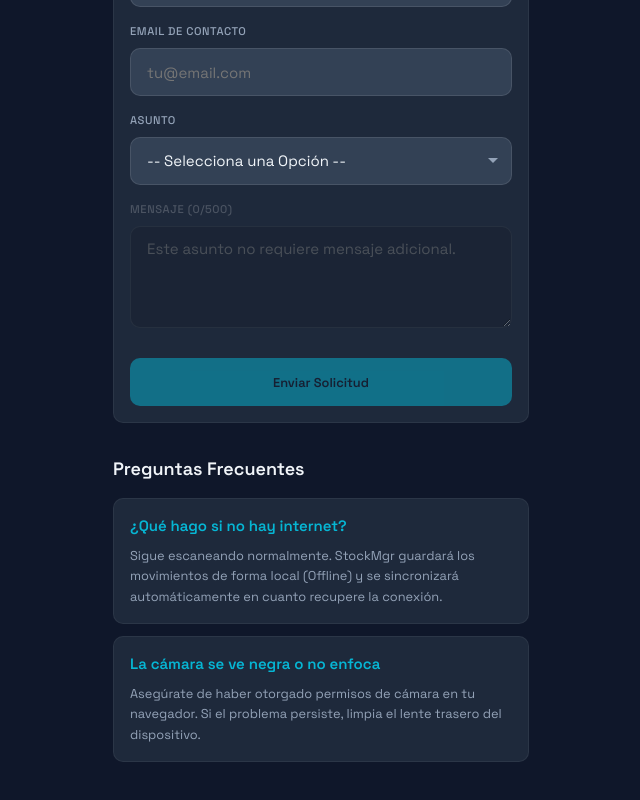
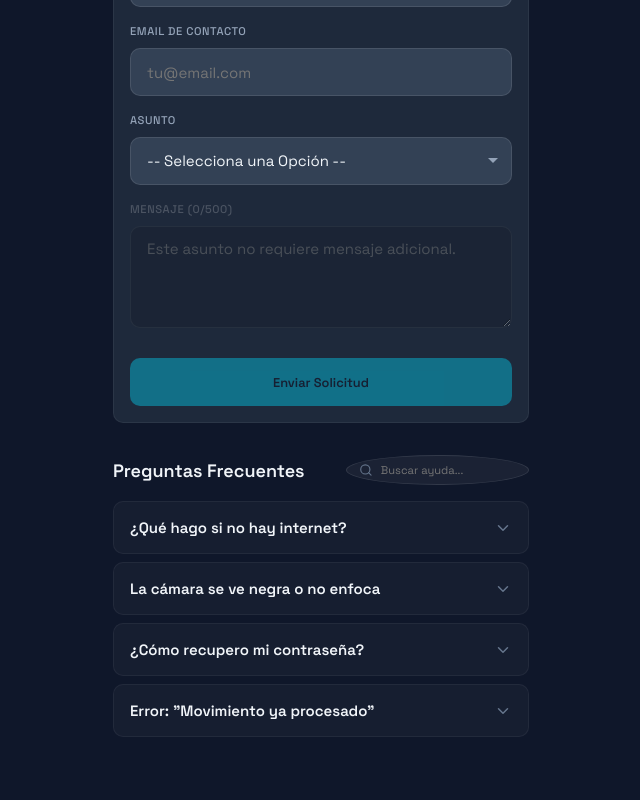
Before and after one commit to soluttek/StockMgr, a Vue app: page /#/soporte in a window 1280 px wide. Shown: the part 392-1192 px from the top of the page, without its empty margins (319-959 px from the left). Built offline with nearby package versions, Linux system fonts and the light colour scheme; no server answers.

Commit message:
feat(ui): refactor FAQ to searchable accordion for minimalist UX

```diff
--- a/src/views/SupportView.vue
+++ b/src/views/SupportView.vue
@@ -9,6 +9,42 @@ const subject = ref('')
 const message = ref('')
 const isSubmitting = ref(false)
 const isSent = ref(false)
+
+// FAQ Accordion State
+const activeFaqIndex = ref<number | null>(null)
+const searchQuery = ref('')
+
+const faqs = [
+  {
+    question: '¿Qué hago si no hay internet?',
+    answer: 'Sigue escaneando normalmente. StockMgr guardará los movimientos de forma local (Offline) y se sincronizará automáticamente en cuanto recupere la conexión.'
+  },
+  {
+    question: 'La cámara se ve negra o no enfoca',
+    answer: 'Asegúrate de haber otorgado permisos de cámara en tu navegador. Si el problema persiste, limpia el lente trasero del dispositivo o reinicia la aplicación.'
+  },
+  {
+    question: '¿Cómo recupero mi contraseña?',
+    answer: 'Debes enviar una "Solicitud de Desbloqueo" a través del formulario de esta página. El administrador revisará tu identidad y reseteará tus credenciales.'
+  },
+  {
+    question: 'Error: "Movimiento ya procesado"',
+    answer: 'Este aviso aparece cuando intentas sincronizar un movimiento que el servidor ya recibió. No requiere acción adicional, el sistema evita duplicados automáticamente.'
+  }
+]
+
+const filteredFaqs = computed(() => {
+  if (!searchQuery.value) return faqs
+  const query = searchQuery.value.toLowerCase()
+  return faqs.filter(f =>
+    f.question.toLowerCase().includes(query) ||
+    f.answer.toLowerCase().includes(query)
+  )
+})
+
+const toggleFaq = (index: number) => {
+  activeFaqIndex.value = activeFaqIndex.value === index ? null : index
+}
 
 const isMessageEnabled = computed(() => {
   return subject.value === 'Problemas Técnicos.' || subject.value === 'Otros...'
@@ -131,17 +167,43 @@ function handleBack() {
 
       <!-- FAQ Section -->
       <section class="faq-section">
-        <h3>Preguntas Frecuentes</h3>
+        <div class="faq-header">
+          <h3>Preguntas Frecuentes</h3>
+          <div class="search-mini">
+            <svg xmlns="http://www.w3.org/2000/svg" width="16" height="16" viewBox="0 0 24 24" fill="none" stroke="currentColor" stroke-width="2" stroke-linecap="round" stroke-linejoin="round"><circle cx="11" cy="11" r="8"></circle><line x1="21" y1="21" x2="16.65" y2="16.65"></line></svg>
+            <input v-model="searchQuery" type="text" placeholder="Buscar ayuda...">
+          </div>
+        </div>
 
         <div class="faq-list">
-          <div class="faq-item card">
-            <h4>¿Qué hago si no hay internet?</h4>
-            <p>Sigue escaneando normalmente. StockMgr guardará los movimientos de forma local (Offline) y se sincronizará automáticamente en cuanto recupere la conexión.</p>
+          <div
+            v-for="(faq, index) in filteredFaqs"
+            :key="index"
+            class="faq-item-accordion"
+            :class="{ 'active': activeFaqIndex === index }"
+          >
+            <button class="faq-question" @click="toggleFaq(index)">
+              <span>{{ faq.question }}</span>
+              <svg
+                xmlns="http://www.w3.org/2000/svg"
+                width="18" height="18"
+                viewBox="0 0 24 24" fill="none"
+                stroke="currentColor" stroke-width="2"
+                stroke-linecap="round" stroke-linejoin="round"
+                class="chevron"
+              >
+                <polyline points="6 9 12 15 18 9"></polyline>
+              </svg>
+            </button>
+            <div class="faq-answer">
+              <div class="answer-content">
+                {{ faq.answer }}
+              </div>
+            </div>
           </div>
 
-          <div class="faq-item card">
-            <h4>La cámara se ve negra o no enfoca</h4>
-            <p>Asegúrate de haber otorgado permisos de cámara en tu navegador. Si el problema persiste, limpia el lente trasero del dispositivo.</p>
+          <div v-if="filteredFaqs.length === 0" class="no-results">
+            No encontramos respuestas para "{{ searchQuery }}". Prueba con otra palabra.
           </div>
         </div>
       </section>
@@ -333,28 +395,116 @@ textarea:disabled {
   color: var(--text-muted);
 }
 
-.faq-section h3 {
+/* FAQ Styles Refactored */
+.faq-section {
+  margin-bottom: var(--sp-12);
+}
+
+.faq-header {
+  display: flex;
+  justify-content: space-between;
+  align-items: center;
+  margin-bottom: var(--sp-4);
+  flex-wrap: wrap;
+  gap: var(--sp-3);
+}
+
+.faq-header h3 {
   font-size: var(--fs-lg);
   font-weight: 600;
-  margin-bottom: var(--sp-4);
+  margin: 0;
+}
+
+.search-mini {
+  display: flex;
+  align-items: center;
+  gap: var(--sp-2);
+  background: rgba(255, 255, 255, 0.05);
+  border: 1px solid rgba(255, 255, 255, 0.1);
+  padding: 6px 12px;
+  border-radius: var(--radius-full);
+  min-width: 180px;
+}
+
+.search-mini input {
+  background: none;
+  border: none;
+  font-size: var(--fs-xs);
+  color: var(--text-primary);
+  outline: none;
+  width: 100%;
+}
+
+.search-mini svg {
+  color: var(--text-muted);
 }
 
 .faq-list {
   display: flex;
   flex-direction: column;
-  gap: var(--sp-3);
+  gap: var(--sp-2);
 }
 
-.faq-item h4 {
-  font-size: var(--fs-base);
-  font-weight: 600;
-  color: var(--accent);
-  margin-bottom: var(--sp-2);
+.faq-item-accordion {
+  background: rgba(255, 255, 255, 0.03);
+  border: 1px solid rgba(255, 255, 255, 0.05);
+  border-radius: var(--radius-md);
+  overflow: hidden;
+  transition: all 0.3s var(--ease-out);
 }
 
-.faq-item p {
+.faq-item-accordion.active {
+  background: rgba(255, 255, 255, 0.06);
+  border-color: rgba(6, 182, 212, 0.3);
+}
+
+.faq-question {
+  width: 100%;
+  display: flex;
+  justify-content: space-between;
+  align-items: center;
+  padding: var(--sp-4);
+  background: none;
+  border: none;
+  text-align: left;
+  cursor: pointer;
+  color: var(--text-primary);
+  font-weight: 600;
+  font-size: var(--fs-base);
+}
+
+.chevron {
+  transition: transform 0.3s var(--ease-out);
+  color: var(--text-muted);
+}
+
+.active .chevron {
+  transform: rotate(180deg);
+  color: var(--accent);
+}
+
+.faq-answer {
+  max-height: 0;
+  overflow: hidden;
+  transition: max-height 0.3s var(--ease-out);
+}
+
+.active .faq-answer {
+  max-height: 200px; /* Suficiente para el contenido */
+}
+
+.answer-content {
+  padding: 0 var(--sp-4) var(--sp-4);
   font-size: var(--fs-sm);
   color: var(--text-secondary);
   line-height: 1.6;
 }
+
+.no-results {
+  text-align: center;
+  padding: var(--sp-6);
+  color: var(--text-muted);
+  font-size: var(--fs-sm);
+  font-style: italic;
+}
 </style>
```
